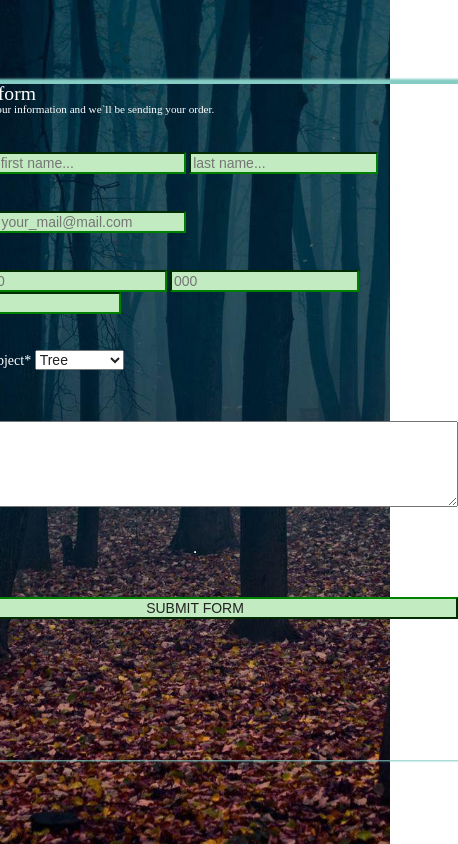
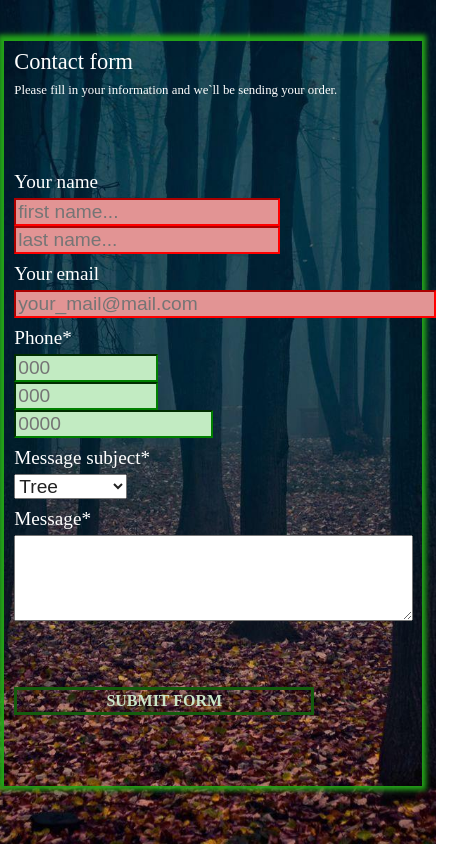
Before and after one commit to dmitriyPruss/forms, a plain HTML site: page index.html in a window 390 px wide. Shown: the whole page, 458 px wide, since content can reach past the window. Drawn offline with Linux system fonts and the light colour scheme.

Commit message:
next commit

```diff
--- a/css/styles.css
+++ b/css/styles.css
@@ -3,33 +3,38 @@
 }
 
 :root {
-    font-size: 14px;
+    font-size: 16px;
+}
+
+body {
+    background-image: url('.././imgs/forest.jpg');
+    background-repeat: no-repeat;
+    background-position: center;
+    background-size: cover;
+    min-width: 435px;
+    height: 100vh;
 }
 
 main {
     display: flex;
     justify-content: center;
     align-items: center;
-
-    background-image: url('.././imgs/forest.jpg');
-    background-repeat: no-repeat;
-    background-position: center;
-    background-size: cover;
-
-    height: 100vh;
+    width: 98%;
+    height: 98%;
 }
 
-section {
+article {
     display: flex;
     flex-direction: column;
 
-    height: 80%;
-    max-width: 700px;
+    height: 90%;
+    width: 80%;
 
     margin: 0 auto;
+    padding: 10px;
     color: white;
 
-    box-shadow: -2px -2px 2px 3px rgb(132, 204, 196);
+    box-shadow: -1px -1px 5px 5px rgb(36, 163, 24);
 }
 
 h2{
@@ -38,17 +43,45 @@ h2{
 
 h2 + p {
     font-size: 0.8rem;
+    margin: 10px 0;
 }
 
 form {
-    height: 80%;
+    height: 100%;
+    width: 95%;
+    display: flex;
+    flex-wrap: wrap;
+    flex-direction: column;
+    justify-content: space-evenly;
+    align-items: center;
+}
+
+section {
+    width: 98%;
     display: flex;
     flex-direction: column;
-    justify-content: space-evenly;
-    align-items: stretch;
-
 }
 
+.flexBlock {
+    margin-bottom: 5px;
+    width: 100%;
+    display: flex;
+    flex-wrap: wrap;
+}
+
+.oddChild{
+    width: 150px;
+    line-height: 30px;
+    font-size: 0.9rem;
+}
+.evenChild{
+    line-height: 30px;
+    font-size: 0.9rem;
+}
+
+input, select, label {
+    font-size: 1.2rem;
+}
 
 input:valid {
     border-color: green;
@@ -59,3 +92,76 @@ input:invalid {
     border-color: red;
     background-color: rgb(226, 148, 148);
 }
+
+.submitButton {
+    width: 500px;
+    border: 3px solid rgb(20, 92, 14);
+    color: rgb(203, 231, 201);
+    font-weight: bold;
+    text-align: center;
+    cursor: pointer;
+    padding: 3px 0;
+}
+
+@media screen and (max-width: 780px) {
+    .flexBlock {
+        margin-bottom: 5px;
+        width: 100%;
+        display: flex;
+        flex-direction: column;
+    }
+
+    .submitButton {
+        width: 400px;
+        border: 3px solid rgb(20, 92, 14);
+        color: rgb(203, 231, 201);
+        font-weight: bold;
+        text-align: center;
+        cursor: pointer;
+        padding: 3px 0;
+    }
+}
+
+@media screen and (max-width: 600px) {
+    article {
+        display: flex;
+        flex-direction: column;
+
+        height: 90%;
+        width: 98%;
+
+        margin: 0 auto;
+        padding: 10px;
+        color: white;
+
+        box-shadow: -1px -1px 5px 5px rgb(36, 163, 24);
+    }
+
+    form {
+        height: 100%;
+        width: 95%;
+        display: flex;
+        flex-wrap: wrap;
+        flex-direction: column;
+        justify-content: space-evenly;
+        align-items: flex-start
+    }
+
+    .evenChild{
+        display: flex;
+        flex-direction: column;
+        justify-content: center;
+        align-items: flex-start;
+        font-size: 0.9rem;
+    }
+
+    .submitButton {
+        width: 300px;
+        border: 3px solid rgb(20, 92, 14);
+        color: rgb(203, 231, 201);
+        font-weight: bold;
+        text-align: center;
+        cursor: pointer;
+        padding: 3px 0;
+    }
+}
--- a/index.html
+++ b/index.html
@@ -11,53 +11,74 @@
 </head>
 <body>
     <main>
-        <section>
+        <article>
             <h2>Contact form</h2>
             <p>Please fill in your information and we`ll be sending your order.</p>
 
             <form action="#" method='GET'>
-                <div>
-                    <label>
-                        <span>Your name</span>
-                        <input type="text" placeholder='first name...'>
-                        <input type="text" placeholder='last name...'>
-                    </label>
+                <section>
+                    <div class="flexBlock">
+                        <div class='oddChild'>
+                            <label for="name">Your name</label>
+                        </div>
+                        <div class='evenChild'>
+                            <input type="text" id="name" placeholder='first name...'
+                            pattern="([A-Z][a-z]*)([-]?[\s]?)([A-Za-z]?[a-z]*)"
+                            size='21' maxlength="20" required>
+                            <input type="text" placeholder='last name...'
+                            pattern="([A-Z][a-z]*)([-]?[\s]?)([A-Za-z]?[a-z]*)"
+                            size='21' maxlength="20" required>
+                        </div>
+                    </div>
+                    <div class="flexBlock">
+                        <div class='oddChild'>
+                            <label for="email">Your email</label>
+                        </div>
+                        <div class='evenChild'>
+                            <input type="email" id="email" placeholder="your_mail@mail.com"
+                            size='35' maxlength="33" required
+                            pattern='[\w]{1,19}@[a-z]{4,5}\.[a-z]{3}(\.[a-z]{2,3})?'>
+                        </div>
+                    </div>
+                    <div class="flexBlock">
+                        <div class='oddChild'>
+                            <label for="phone">Phone*</label>
+                        </div>
+                        <div class='evenChild'>
+                            <input type="tel" id='phone' placeholder="000" pattern='[0-9]{3}' maxlength="3" size='10'>
+                            <input type="tel" placeholder="000" pattern='[0-9]{3}' maxlength="3" size='10'>
+                            <input type="tel" placeholder="0000" pattern='[0-9]{4}' maxlength="4" size='15'>
+                        </div>
                     </div>
 
-                <div>
-                    <label for="email">Your email</label>
-                    <input type="email" id="email" placeholder="your_mail@mail.com">
+                    <div class="flexBlock">
+                        <div class='oddChild'>
+                            <label>Message subject*</label>
                         </div>
-
-                <div>
-                    <label>
-                        <span>Phone*</span>
-                        <input type="tel" placeholder="000">
-                        <input type="tel" placeholder="000">
-                        <input type="tel" placeholder="0000">
-                    </label>
-                </div>
-
-                <label>
-                    <span>Message subject*</span>
+                        <div class='evenChild'>
                             <select name="selectValues">
                                 <option value="Tree">Tree</option>
                                 <option value="Flower">Flower</option>
                                 <option value="Mushroom">Mushroom</option>
                                 <option value="Animal">Animal</option>
-                        <option value="Insect">Insect</option>
+                                <option value="Other">Other</option>
                             </select>
-                </label>
-
-                <div>
-                    <label for="messageArea">Message*</label>
-                    <textarea id="messageArea" cols="60" rows="5"></textarea>
+                        </div>
                     </div>
 
-                <hr>
-                <input type="submit" value="SUBMIT FORM">
+                    <div class="flexBlock">
+                        <div class='oddChild'>
+                            <label for="messageArea">Message*</label>
+                        </div>
+                        <div class='evenChild'>
+                            <textarea id="messageArea" cols="42" rows="5"></textarea>
+                        </div>
+                    </div>
+                </section>
+
+                <div class='submitButton'>SUBMIT FORM</div>
             </form>
-        </section>
+        </article>
     </main>
 </body>
 </html>
--- a/js/index.js
+++ b/js/index.js
@@ -0,0 +1 @@
+"use strict";
```
Lines whose indentation alone changed are shown as unchanged.
